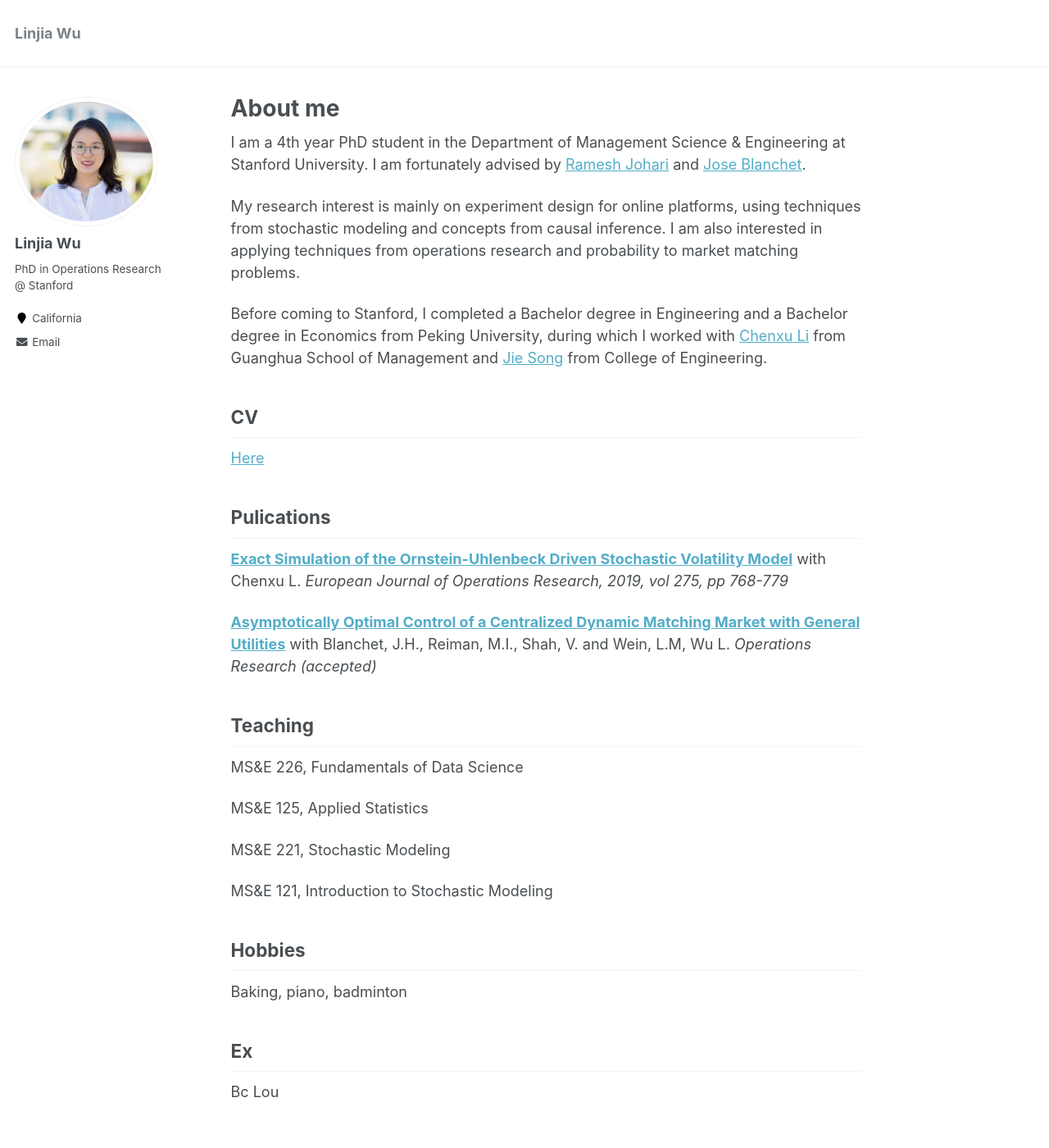
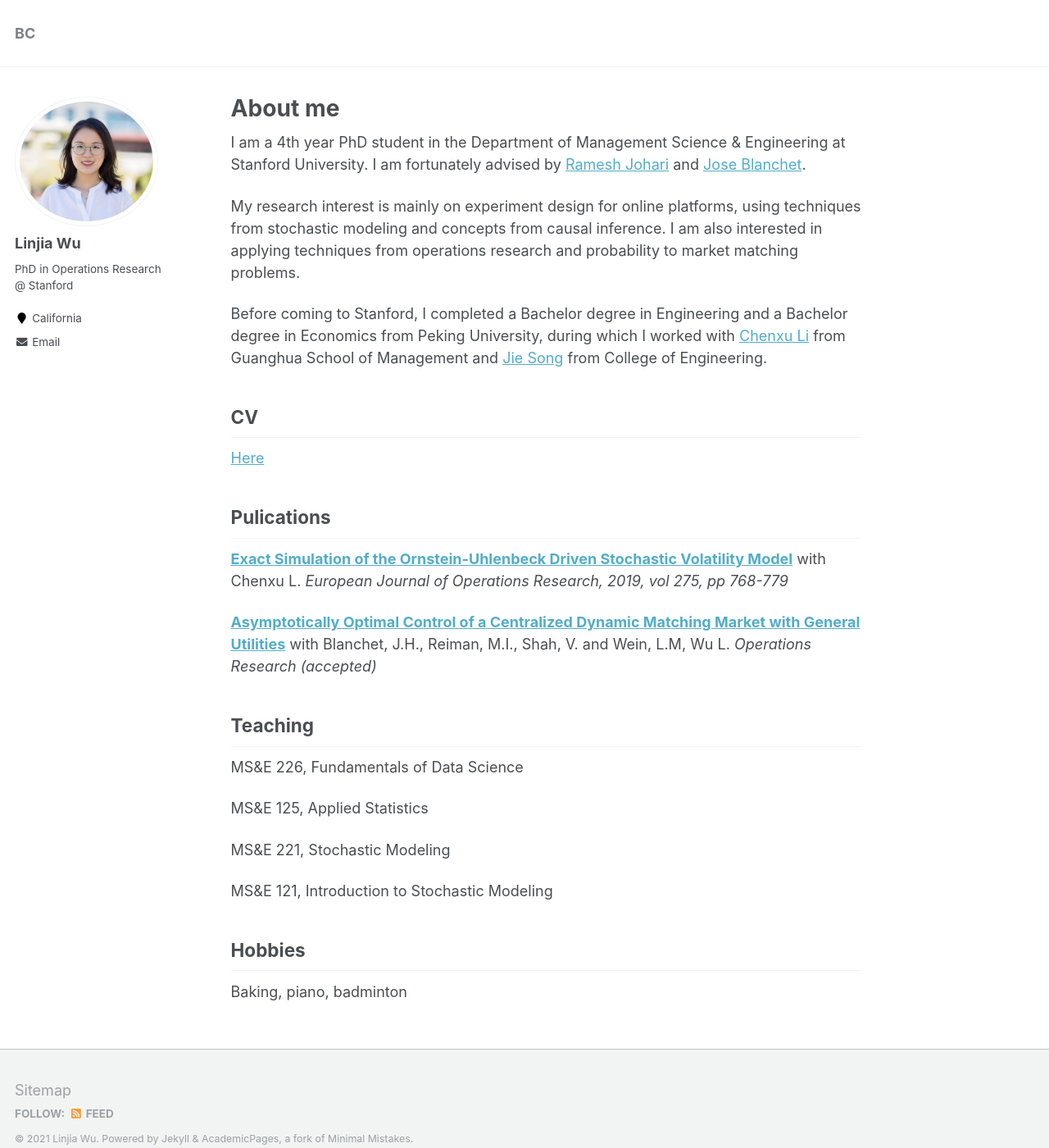
Before and after one commit to linjiawu/linjiawu.github.io, a Jekyll site: the page built from _pages/about.md, in a window 1280 px wide and 1400 px high. Shown: the whole window at 82% size. Built offline with Jekyll 4.4.1, drawn with Linux system fonts in a browser that asks for light colours.

Commit message:
no message

```diff
--- a/_config.yml
+++ b/_config.yml
@@ -7,7 +7,7 @@
 
 # Site Settings
 locale                   : "en-US"
-title                    : "Linjia Wu"
+title                    : "BC"
 title_separator          : "-"
 name                     : &name "Linjia Wu"
 description              : &description "personal description"
--- a/_pages/about.md
+++ b/_pages/about.md
@@ -43,7 +43,3 @@ MS&E 121, Introduction to Stochastic Modeling
 Hobbies
 ------
 Baking, piano, badminton
-
-Ex
-------
-Bc Lou
```
